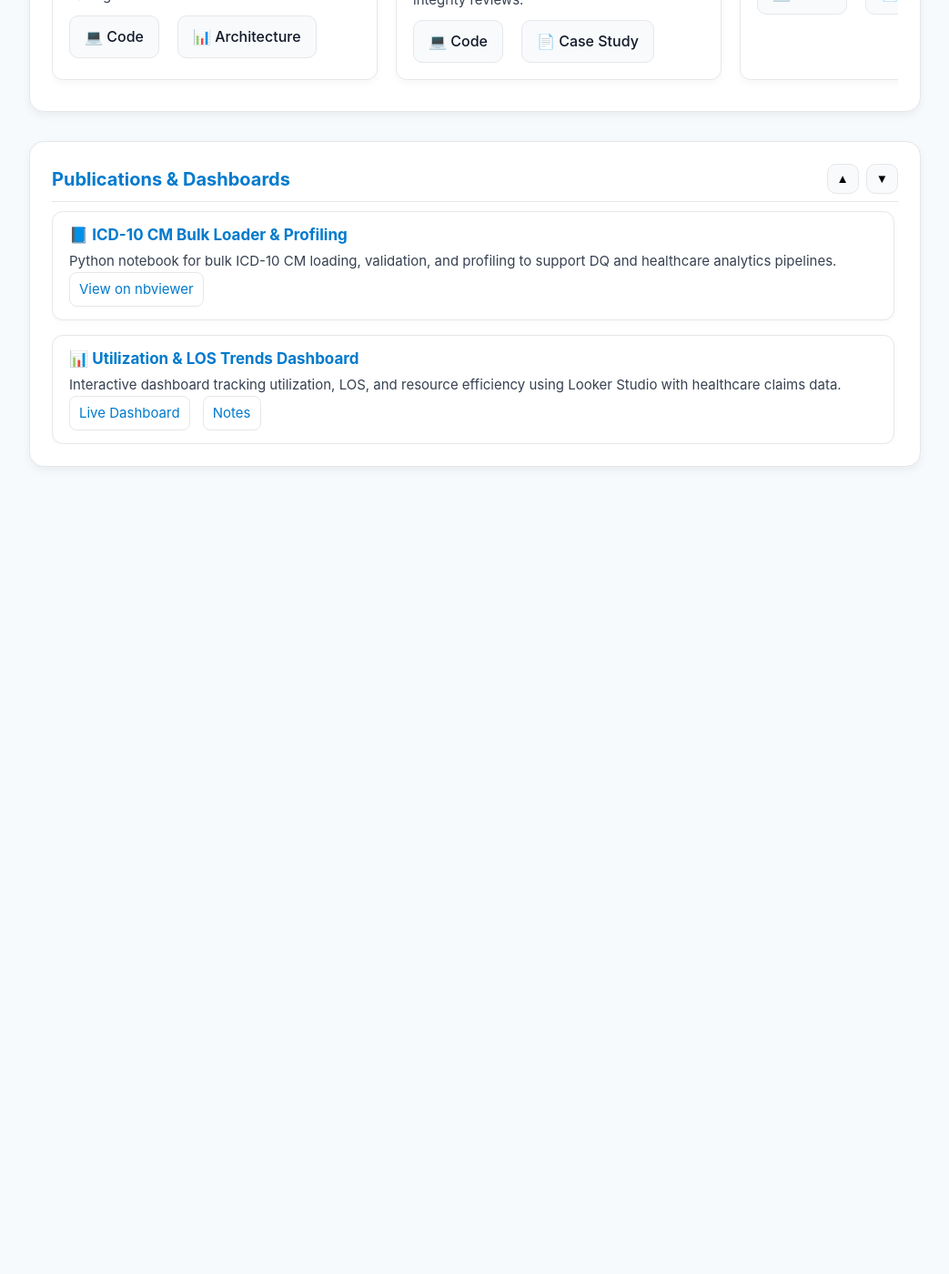
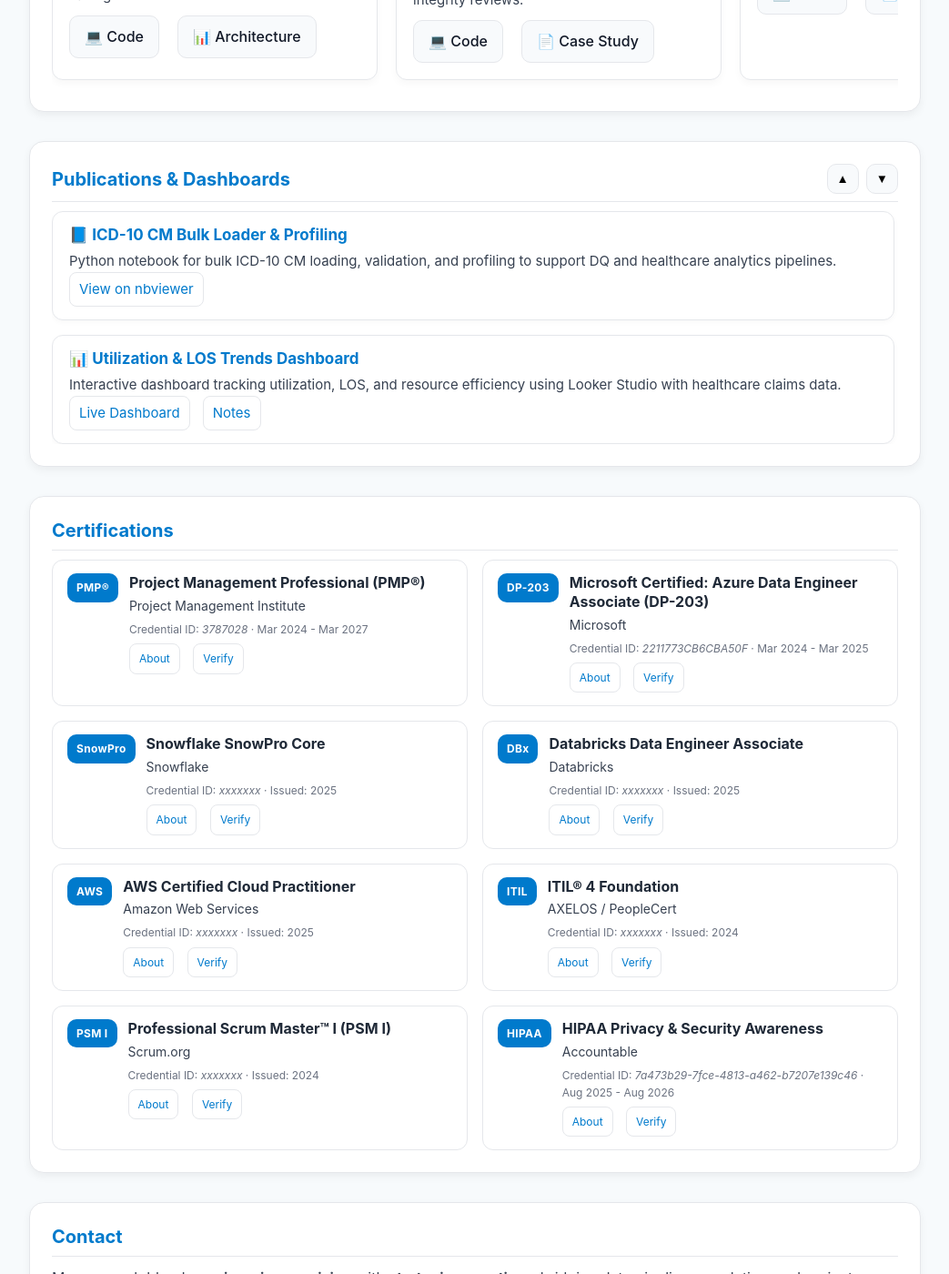
Before and after one commit to PawanJadhav7/PawanJadhav.github.io, a Jekyll site: the page built from index.md, in a window 1280 px wide and 1400 px high, scrolled down 1448 px. Shown: the whole window at 91% size, without its empty margins (118-1161 px from the left). Built offline with Jekyll 4.4.1, drawn with Linux system fonts in a browser that asks for light colours; before the commit the page ends 2057 px from its top, so only the background shows below that; some of the changed text lies outside the part shown.

Commit message:
Update index.md

```diff
--- a/index.md
+++ b/index.md
@@ -310,7 +310,8 @@ layout: default
 
       // Keyboard support (↑ ↓)
       viewport.addEvent
-
+</script>
+</section>
 <section style="background:#ffffff;border:1px solid #e5e7eb;border-radius:16px;padding:24px;margin:32px 0;box-shadow:0 4px 10px rgba(0,0,0,0.05);">
 
   <h2 style="color:#007ACC;margin-top:0;">Certifications</h2>
```
